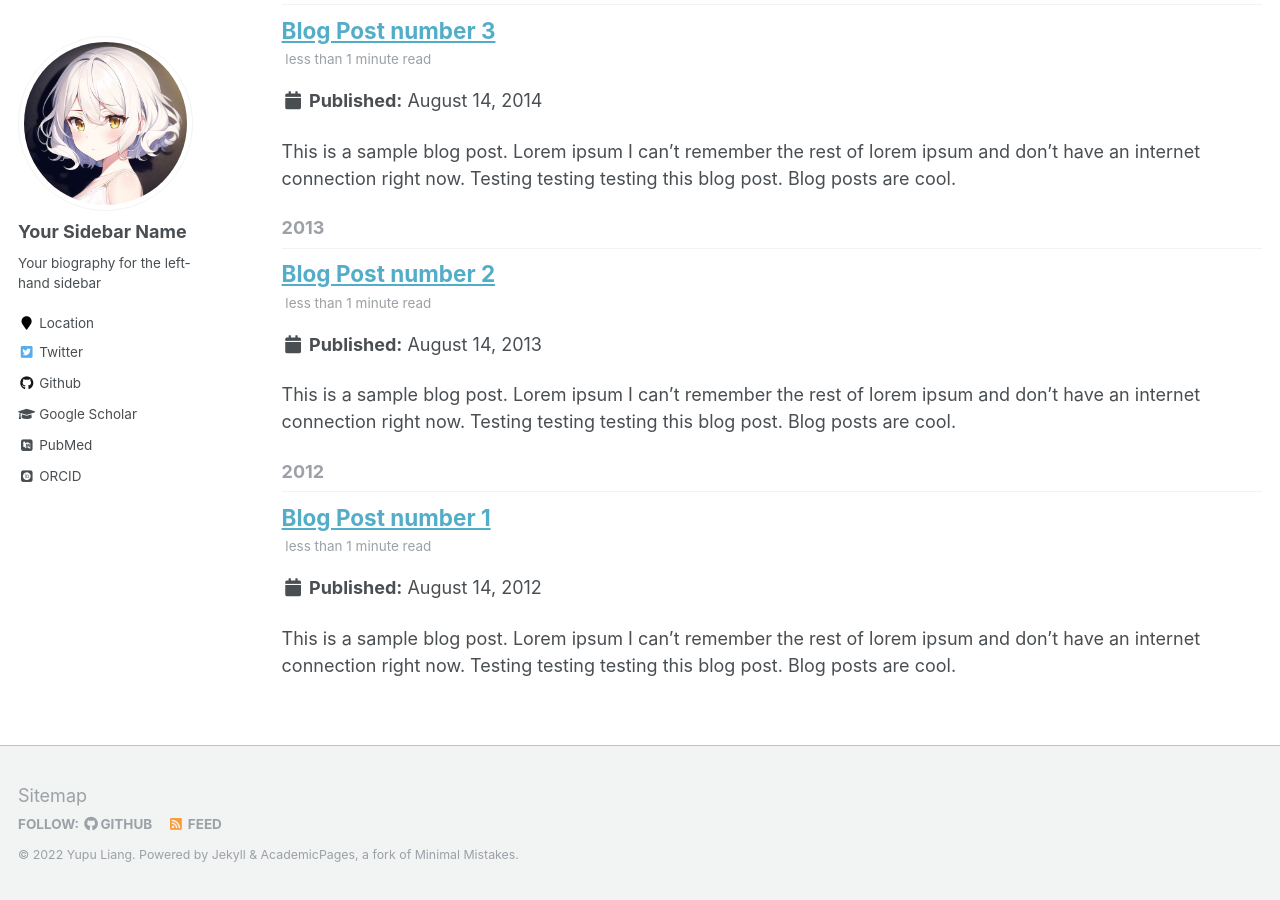
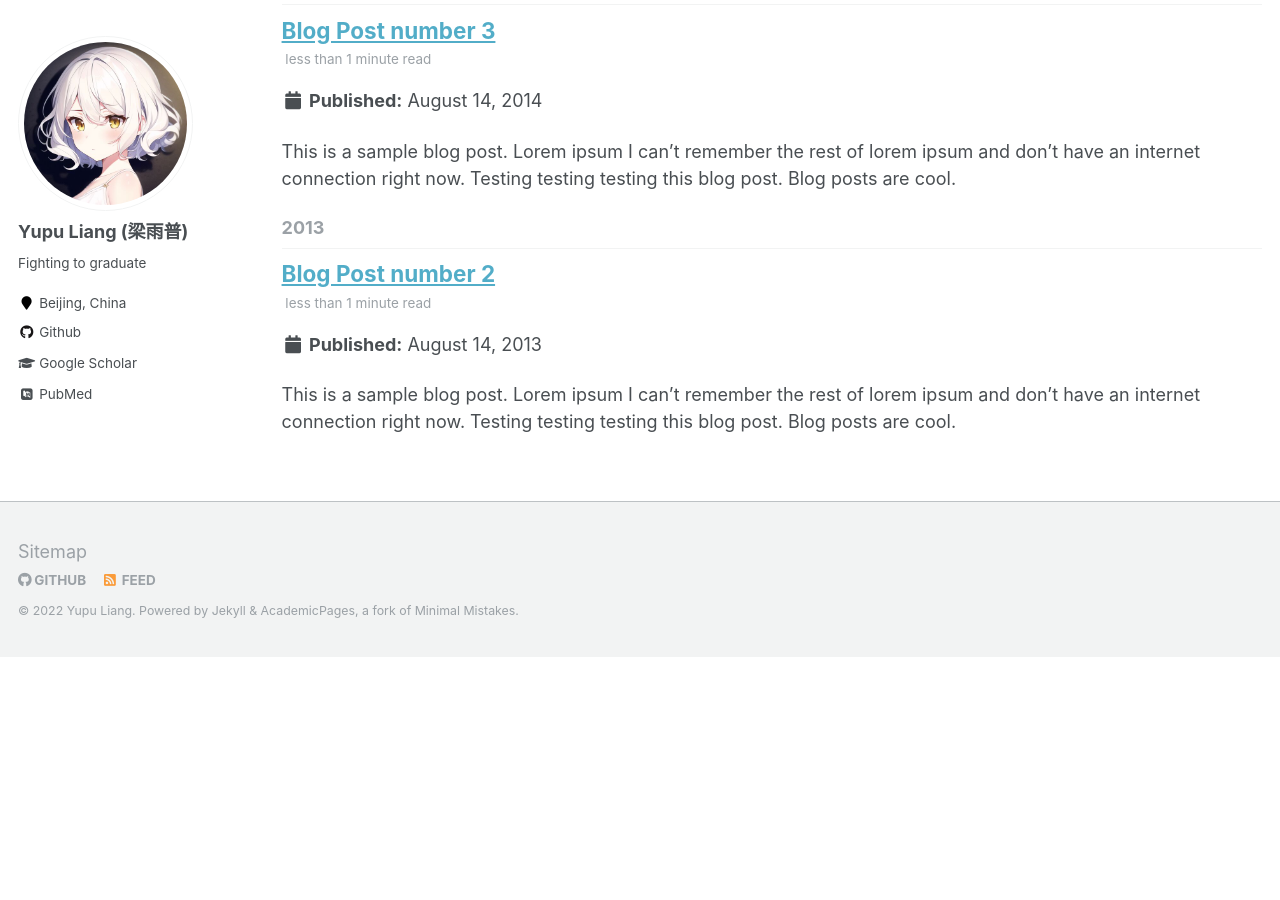
Before and after one commit to liangyupu/liangyupu.github.io, a Jekyll site: the page built from _pages/year-archive.html, in a window 1280 px wide and 900 px high, scrolled down 658 px. Built offline with Jekyll 4.4.1, drawn with Linux system fonts in a browser that asks for light colours; some web fonts are replaced; after the commit the page ends 1315 px from its top, so only the background shows below that; some of the changed text lies outside the part shown.

Commit message:
blog test

```diff
--- a/_config.yml
+++ b/_config.yml
@@ -6,8 +6,8 @@
 # `jekyll serve`. If you change this file, please restart the server process.
 
 # Site Settings
-locale                   : "en-US"
-title                    : "Yupu Liang / Site Title"
+locale                   : "zh-CN"
+title                    : "Yupu Liang / Homepage"
 title_separator          : "-"
 name                     : &name "Yupu Liang"
 description              : &description "personal description"
@@ -80,10 +80,10 @@ analytics:
 
 # Site Author
 author:
-  name             : "Your Sidebar Name"
+  name             : "Yupu Liang (梁雨普)"
   avatar           : "profile.jpg"
-  bio              : "Your biography for the left-hand sidebar"
-  location         : "Location"
+  bio              : "Fighting to graduate"
+  location         : "Beijing, China"
   employer         :
   pubmed           : "https://www.ncbi.nlm.nih.gov/pubmed/?term=john+snow"
   googlescholar    : "http://yourfullgooglescholarurl.com"
@@ -103,13 +103,13 @@ author:
   impactstory      : #"https://profiles.impactstory.org/u/xxxx-xxxx-xxxx-xxxx"
   lastfm           :
   linkedin         :
-  orcid            : "http://orcid.org/yourorcidurl"
+  orcid            : #"http://orcid.org/yourorcidurl"
   pinterest        :
   soundcloud       :
   stackoverflow    : # http://stackoverflow.com/users/123456/username
   steam            :
   tumblr           :
-  twitter          : "replacethistwitterhandle"
+  twitter          : #"replacethistwitterhandle"
   vine             :
   weibo            :
   xing             :
--- a/_posts/2012-08-14-blog-post-1.md
+++ /dev/null
@@ -1,20 +0,0 @@
----
-title: 'Blog Post number 1'
-date: 2012-08-14
-permalink: /posts/2012/08/blog-post-1/
-tags:
-  - cool posts
-  - category1
-  - category2
----
-
-This is a sample blog post. Lorem ipsum I can't remember the rest of lorem ipsum and don't have an internet connection right now. Testing testing testing this blog post. Blog posts are cool.
-
-Headings are cool
-======
-
-You can have many headings
-======
-
-Aren't headings cool?
-------
```
Also changed, not shown: _posts/Blog-test.md (added, +19 -0 lines).
